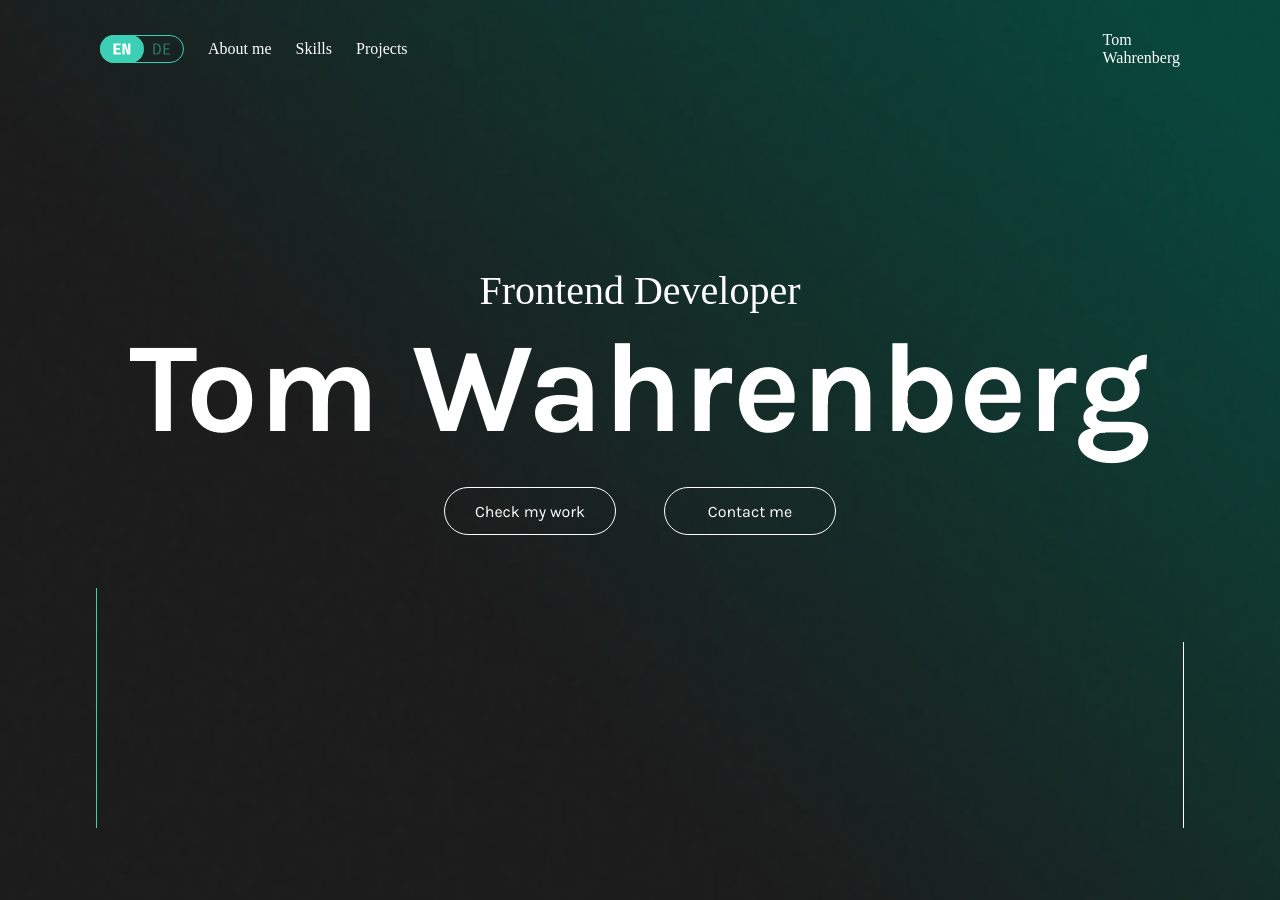
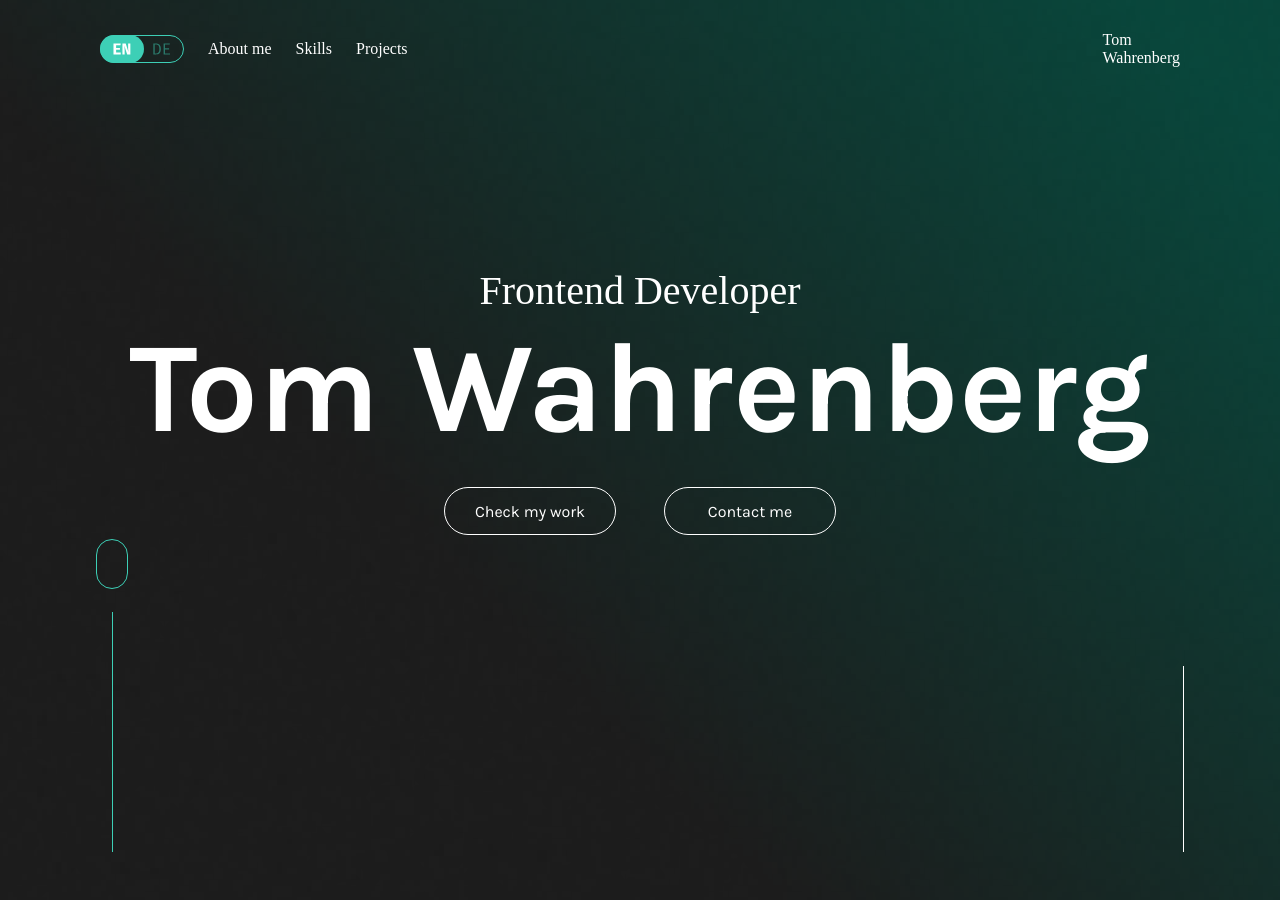
Before and after one commit to PaterAnderson/portfolio, an Angular app: page / in a window 1280 px wide. Built offline with nearby package versions, Linux system fonts and the light colour scheme; a web font is replaced by a local one.

Commit message:
added arrow container

```diff
--- a/src/app/landing-page/landing-page.component.html
+++ b/src/app/landing-page/landing-page.component.html
@@ -1,11 +1,3 @@
-<div class="links">
-    <div class="left">
-        <div class="line1"></div>
-    </div>
-    <div class="right">
-        <div class="line2"></div>
-    </div>
-</div>
 <section>
     <div class="title-screen">
         <h2>Frontend Developer</h2>
@@ -15,4 +7,13 @@
             <button class="custom-button"><span class="button-text">Contact me</span></button>
         </div>
     </div>
+    <div class="links">
+        <div class="left">
+            <div class="box"></div>
+            <div class="line1"></div>
+        </div>
+        <div class="right">
+            <div class="line2"></div>
+        </div>
+    </div>
 </section>
--- a/src/app/landing-page/landing-page.component.scss
+++ b/src/app/landing-page/landing-page.component.scss
@@ -86,6 +86,15 @@ section {
     position: absolute;
 }
 
+.box {
+    width: 30px;
+    height: 48px;
+    border-radius: 32px;
+    border: 1px solid #3DCFB6;
+    background-color: transparent;
+    margin-bottom: 23px;
+}
+
 .line1 {
     width: 0px;
     height: 240px;
@@ -104,4 +113,8 @@ section {
 
 .left {
     margin-left: 96px;
+    display: flex;
+    flex-direction: column;
+    align-items: center;
+    margin-left: 96px;
 }
```
